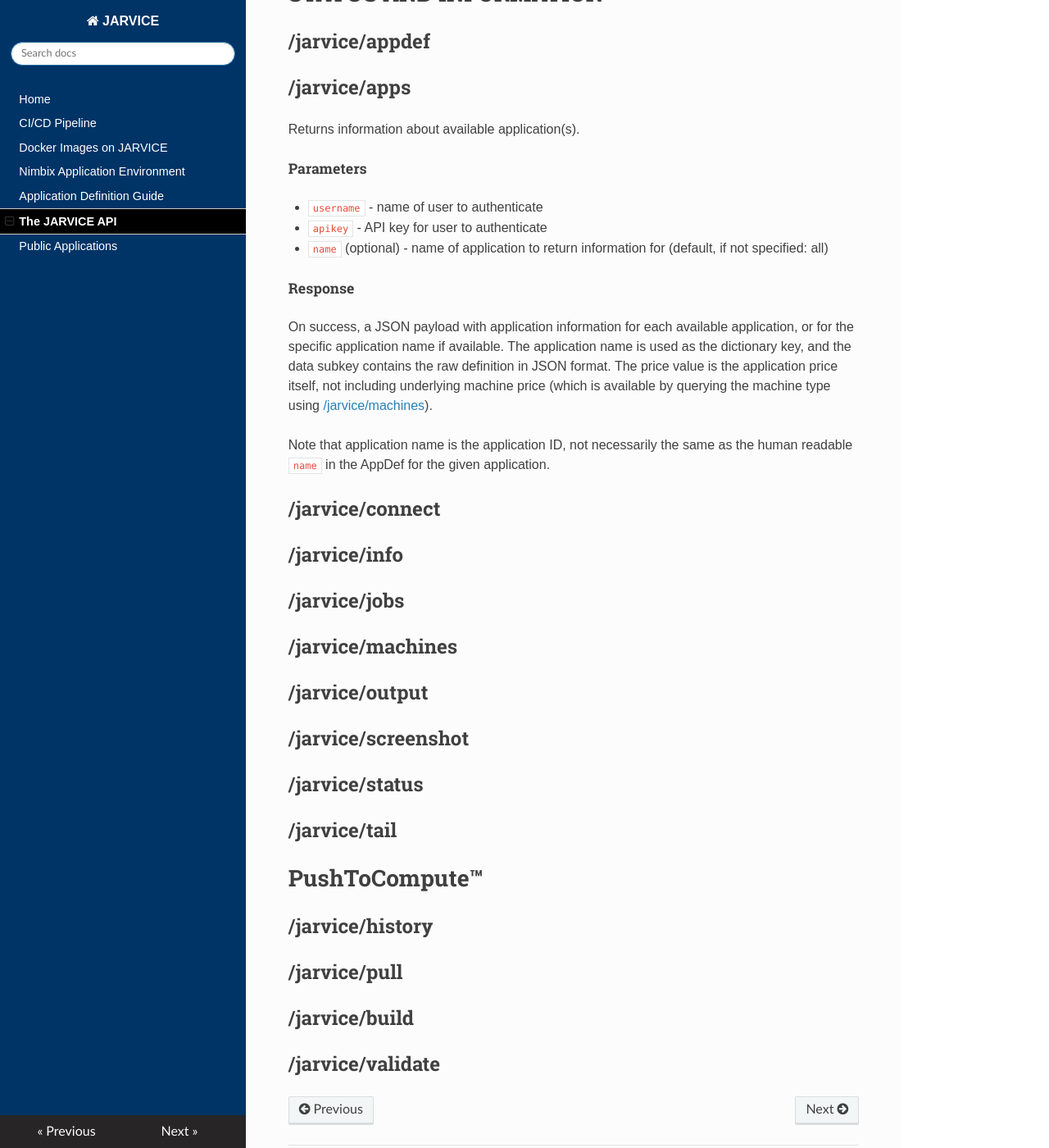
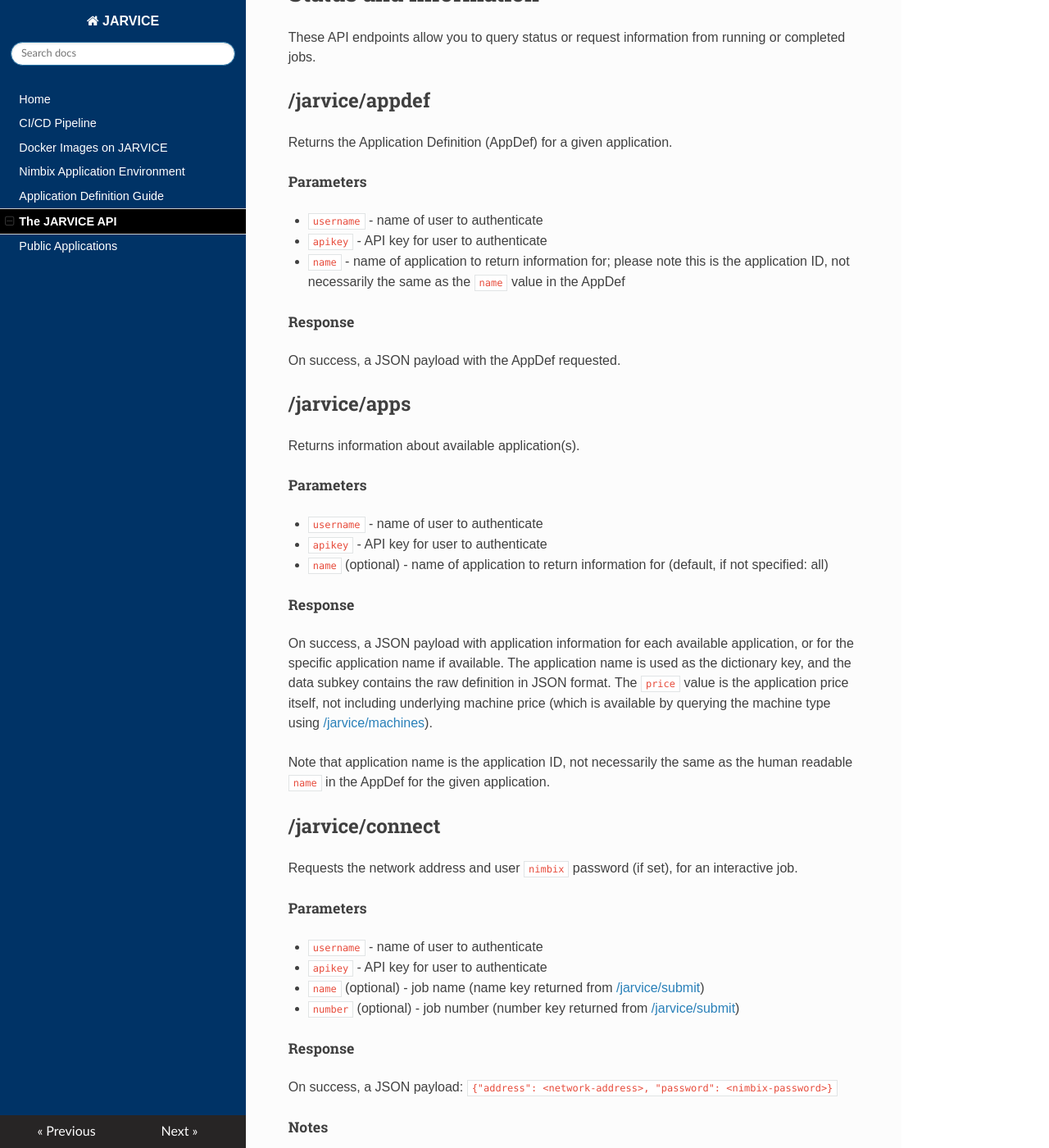
Before and after one commit to nimbix/jardoc, an MkDocs documentation site: the page built from docs/api.md, in a window 1280 px wide and 1400 px high, scrolled down 3426 px. Shown: the whole window at 82% size. Built offline with MkDocs 1.6.1, drawn with Linux system fonts in a browser that asks for light colours; nearby versions of some CDN libraries; old or Windows-style settings are respelled for this version of MkDocs; some of the changed text lies outside the part shown.

Commit message:
status doc (wip)

````diff
--- a/docs/api.md
+++ b/docs/api.md
@@ -112,9 +112,25 @@
 
 1. One of ``name`` or ``number`` must be specified
 
-# STATUS AND INFORMATION
+# Status and Information
+
+These API endpoints allow you to query status or request information from running or completed jobs.
 
 ## /jarvice/appdef
+
+Returns the Application Definition (AppDef) for a given application.
+
+##### Parameters
+
+* ```username``` - name of user to authenticate
+
+* ```apikey``` - API key for user to authenticate
+
+* ```name``` - name of application to return information for; please note this is the application ID, not necessarily the same as the ```name``` value in the AppDef
+
+##### Response
+
+On success, a JSON payload with the AppDef requested.
 
 ## /jarvice/apps
 
@@ -130,16 +146,91 @@
 
 ##### Response
 
-On success, a JSON payload with application information for each available application, or for the specific application name if available. The application name is used as the dictionary key, and the data subkey contains the raw definition in JSON format. The price value is the application price itself, not including underlying machine price (which is available by querying the machine type using [/jarvice/machines](#jarvicemachines)).
+On success, a JSON payload with application information for each available application, or for the specific application name if available. The application name is used as the dictionary key, and the data subkey contains the raw definition in JSON format. The ```price``` value is the application price itself, not including underlying machine price (which is available by querying the machine type using [/jarvice/machines](#jarvicemachines)).
 
 Note that application name is the application ID, not necessarily the same as the human readable ```name``` in the AppDef for the given application.
 
+## /jarvice/connect
 
-## /jarvice/connect
+Requests the network address and user ```nimbix``` password (if set), for an interactive job.
+
+##### Parameters
+
+* ```username``` - name of user to authenticate
+
+* ```apikey``` - API key for user to authenticate
+
+* ```name``` (optional) - job name (name key returned from [/jarvice/submit](#jarvicesubmit))
+
+* ```number``` (optional) - job number (number key returned from [/jarvice/submit](#jarvicesubmit))
+
+##### Response
+
+On success, a JSON payload: ```{"address": <network-address>, "password": <nimbix-password>}```
+
+##### Notes
+
+1. One of ```name``` or ```number``` must be specified
+
+2. Job must be running an application endpoint that has ```interactive``` set to ```true``` in its AppDef in order for it to respond successfully
+
+3. This method may take a few seconds to respond successfully after starting a job, as its connection parameters are not known until its application components start
 
 ## /jarvice/info
 
+##### Parameters
+
+* ```username``` - name of user to authenticate
+
+* ```apikey``` - API key for user to authenticate
+
+* ```name``` (optional) - job name (name key returned from [/jarvice/submit](#jarvicesubmit))
+
+* ```number``` (optional) - job number (number key returned from [/jarvice/submit](#jarvicesubmit))
+
+##### Response
+
+On success, a JSON payload, e.g.:
+```
+{
+    "url": <web-service-URL>
+    "about": <about-HTML>
+    "help": <help-HTML>
+    "actions": {
+        <action-1> {
+            "alt": <action-description>
+        },
+        <action-n> {
+            "alt": <action-description>
+        }
+    }
+}
+```
+* *web-service-URL* is intended to be used to connect to an application-specific web service, if one exists, running inside the [application environment](nae.md); the address is accessible from the client; the value is taken from ```/etc/NAE/url.txt``` inside the environment
+
+* All values may be ```null``` if not applicable
+
+##### Notes
+
+1. One of ```name``` or ```number``` must be specified
+
+2. This method may take a few seconds to respond successfully after starting a job, as its connection parameters are not known until its application components start
+
 ## /jarvice/jobs
+
+Returns job information and status for all queued and running jobs.
+
+##### Parameters
+
+* ```username``` - name of user to authenticate
+
+* ```apikey``` - API key for user to authenticate
+
+* ```completed``` (optional) - set to ```true``` (case sensitive) to show only completed jobs (default, if not specified: ```false```)
+
+##### Response
+
+On success, a JSON payload with job status for each queued or running job (keyed by job number), formatted like the response of [/jarvice/status](#jarvicestatus)
 
 ## /jarvice/machines
 
````
